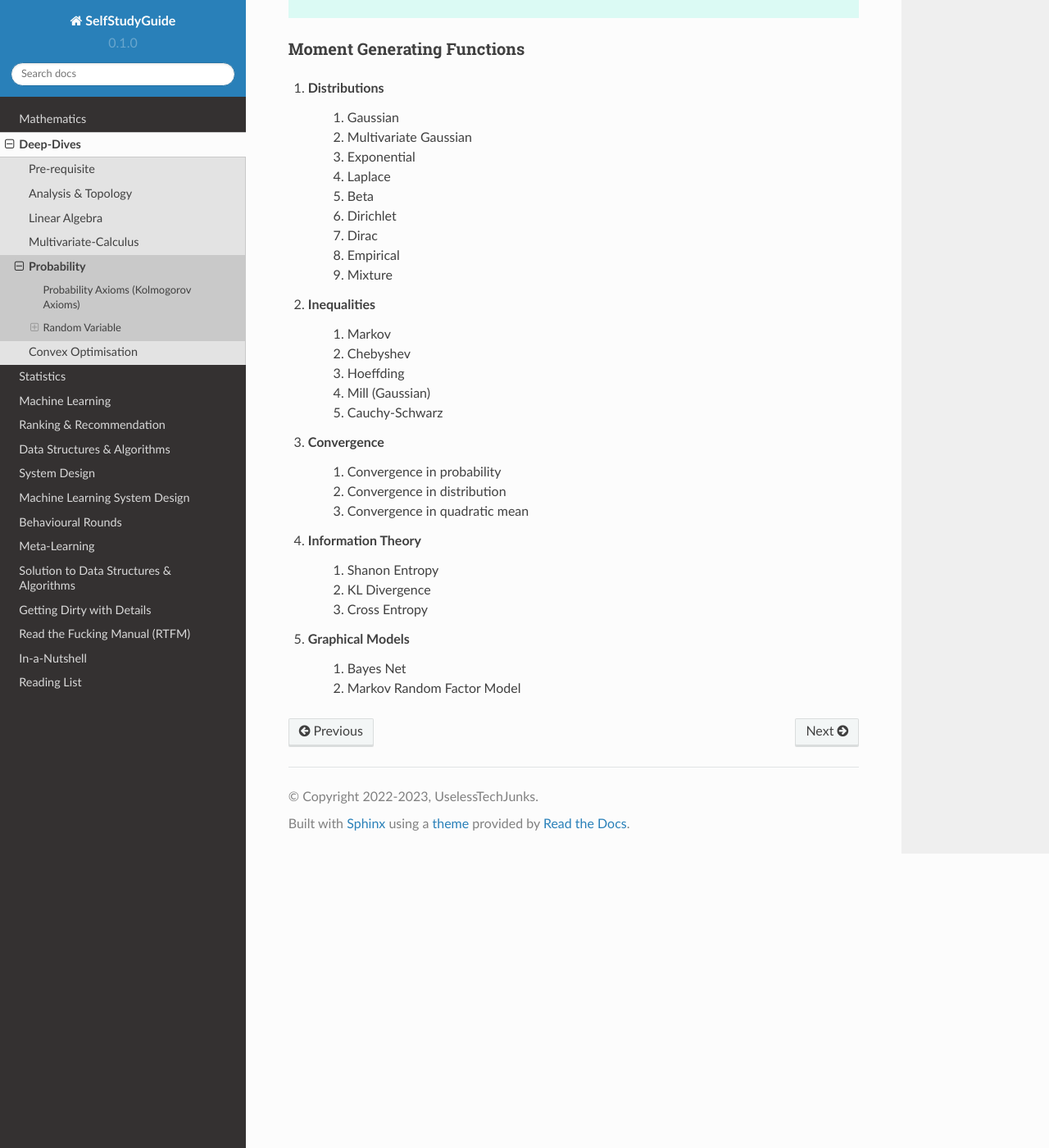
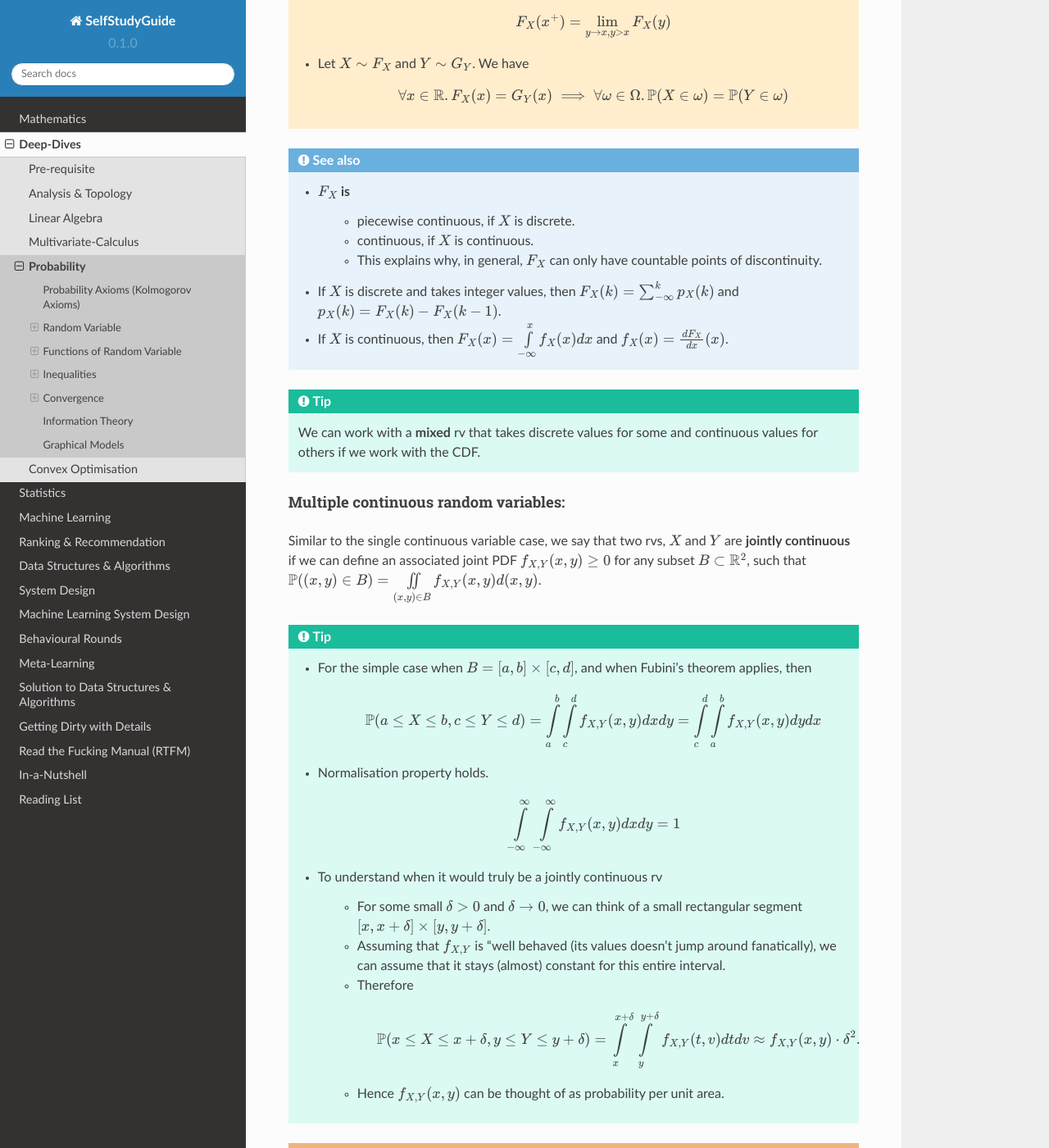
Before and after one commit to uselesstechjunks/leetcode, a Sphinx documentation site: the page built from docs/source/math/prob.rst, in a window 1280 px wide and 1400 px high, scrolled down 13003 px. Shown: the whole window at 82% size. Built offline with Sphinx 7.4.7 and the Read the Docs theme 2.0.0, drawn with Linux system fonts in a browser that asks for light colours; some of the changed text lies outside the part shown.

Commit message:
Update prob.rst (#84)
* Update prob.rst

* Update prob.rst

* Update prob.rst

* Update prob.rst

* Update prob.rst

* Update prob.rst

* Update prob.rst

* Update prob.rst

* Update prob.rst

```diff
--- a/docs/source/math/prob.rst
+++ b/docs/source/math/prob.rst
@@ -81,14 +81,14 @@ Expectation and Variance:
 ..  warning::
 	For non-linear functions, it is generally **not** true that :math:`\mathbb{E}[g(X)]=g(\mathbb{E}[X])`.
 
-Multiple random variables:
-------------------------------------
+Multiple discrete random variables:
+--------------------------------------
 .. note::
 	* We can define the joint-probability mass function for 2 rvs as
 
 		.. math:: p_{X,Y}(x,y)=\mathbb{P}(\{X=x\}\cap\{Y=y\})=\mathbb{P}(X=x,Y=y).
 
-	* The **marginal probability** is defined as :math:`p_X(x)=\sum_y p_{X,Y}(x,y)`.
+	* The **marginal probability** is defined as :math:`p_X(x)=\sum_y p_{X,Y}(x,y)` (similarly for :math:`p_Y(y)`.).
 	* LOTUS holds, i.e. for :math:`g(X,Y)`, :math:`\mathbb{E}[g(X,Y)]=\sum_{x,y} g(x,y) p_{X,Y}(x,y)`.
 	* Linearity of expectation holds, i.e. :math:`\mathbb{E}[aX+bY+c]=a\mathbb{E}[X]+b\mathbb{E}[Y]+c`.
 	* Extends naturally for more than 2 rvs.
@@ -418,16 +418,97 @@ We can define Expectation of as :math:`\int\limits_{-\infty}^\infty x f_X(x) dx`
 Cumulative distribution function:
 ------------------------------------------
 
+Regardless of whether a rv is discrete or continuous, there event :math:`\{X\leq x\}` has well defined probability.
+
+.. note::
+	We can define a **cumulative distribution function** (CDF) for any rv as
+
+		.. math::
+			F_X(x)=\mathbb{P}(X\leq x)=\begin{cases}
+			    \sum_{k\leq x} p_X(k), & \text{if $X$ is discrete} \\
+			    \int\limits_{-\infty}^x f_X(x) dx, & \text{if $X$ is continuous}
+			  \end{cases}
+
+.. attention::
+	* Monotonic: The CDF :math:`F_X(x)` is non-decreasing. If :math:`x_1<x_2`, then :math:`F_X(x_1)\leq F_X(x_2)`.
+	* Normalised: We have :math:`\lim\limits_{x\to -\infty} F_X(x)=0` and :math:`\lim\limits_{x\to \infty} F_X(x)=1`.
+	* Right-continuous: We have :math:`F_X(x)=F_X(x^+)` for all :math:`x`, where
+
+		.. math:: F_X(x^+)=\lim\limits_{y\to x, y > x} F_X(y)
+
+	* Let :math:`X\sim F_X` and :math:`Y\sim G_Y`. We have
+
+		.. math:: \forall x\in\mathbb{R}. F_X(x)=G_Y(x)\implies \forall \omega\in\Omega. \mathbb{P}(X\in \omega)=\mathbb{P}(Y\in \omega)
+
+.. seealso::
+	* :math:`F_X` is
+		* piecewise continuous, if :math:`X` is discrete.
+		* continuous, if :math:`X` is continuous.
+		* This explains why, in general, :math:`F_X` can only have countable points of discontinuity.
+	* If :math:`X` is discrete and takes integer values, then :math:`F_X(k)=\sum_{-\infty}^k p_X(k)` and :math:`p_X(k)=F_X(k)-F_X(k-1)`.
+	* If :math:`X` is continuous, then :math:`F_X(x)=\int\limits_{-\infty}^x f_X(x) dx` and :math:`f_X(x)=\frac{dF_X}{dx}(x)`.
+
+.. tip::
+	We can work with a **mixed** rv that takes discrete values for some and continuous values for others if we work with the CDF.
+
+Multiple continuous random variables:
+-----------------------------------------
+Similar to the single continuous variable case, we say that two rvs, :math:`X` and :math:`Y` are **jointly continuous** if we can define an associated joint PDF :math:`f_{X,Y}(x,y)\geq 0` for any subset :math:`B\subset\mathbb{R}^2`, such that :math:`\mathbb{P}((x,y)\in B)=\iint\limits_{(x,y)\in B} f_{X,Y}(x,y) d(x,y)`.
+
+.. tip::
+	* For the simple case when :math:`B=[a,b]\times [c,d]`, and when Fubini's theorem applies, then
+
+		.. math:: \mathbb{P}(a\leq X\leq b, c\leq Y\leq d)=\int\limits_a^b\int\limits_c^d f_{X,Y}(x,y) dx dy=\int\limits_c^d\int\limits_a^b f_{X,Y}(x,y) dy dx
+	* Normalisation property holds.
+
+		.. math:: \int\limits_{-\infty}^\infty\int\limits_{-\infty}^\infty f_{X,Y}(x,y)dx dy=1
+	* To understand when it would truly be a jointly continuous rv
+
+		* For some small :math:`\delta>0` and :math:`\delta\to 0`, we can think of a small rectangular segment :math:`[x,x+\delta]\times[y,y+\delta]`.
+		* Assuming that :math:`f_{X,Y}` is "well behaved (its values doesn’t jump around fanatically), we can assume that it stays (almost) constant for this entire interval.
+		* Therefore
+
+			.. math:: \mathbb{P}(x\leq X\leq x+\delta, y\leq Y\leq y+\delta)=\int\limits_x^{x+\delta}\int\limits_y^{y+\delta}f_{X,Y}(t,v)dt dv\approx f_{X,Y}(x,y)\cdot\delta^2.
+		* Hence :math:`f_{X,Y}(x,y)` can be thought of as probability per unit area.
+
+.. warning::
+	If :math:`X=g(Y)`, then the entire function :math:`f_{X,Y}` has an area of 0 in the :math:`\mathbb{R}^2` plane. Therefore, we cannot define a PDF which can represent probability per unit area. So :math:`X` and :math:`Y` cannot be **jointly** continuous even if the marginal PDFs are well defined.
+
+.. note::
+	* The marginal probability is defined as :math:`f_X(x)=\int\limits_{-\infty}^\infty f_{X,Y}(x,y)dy` (similarly for :math:`f_Y(y)`).
+	* We can define **joint CDF** as
+
+		.. math:: F_{X,Y}(x,y)=\mathbb{P}(X\leq x, Y\leq y)=\int\limits_{-\infty}^x \int\limits_{-\infty}^y f_{X,Y}(x,y) dx dy
+
+		* PDF can be recovered from CDF as
+
+			.. math:: f_{X,Y}(x,y)=\frac{\partial^2 F_{X,Y}}{\partial x\partial x}(x,y).
+	* Extends naturally for more than 2 rvs.
+	* All the properties for expectation holds as usual.
+
+
+Conditioning:
+------------------------------------
+
+Conditioning on an event
+^^^^^^^^^^^^^^^^^^^^^^^^^^^^^^^^^^^^^^^^^^^^^
+
+Conditioning on a random variables
+^^^^^^^^^^^^^^^^^^^^^^^^^^^^^^^^^^^^^^^^^^^^^
 
 Some continuous random variables
 ^^^^^^^^^^^^^^^^^^^^^^^^^^^^^^^^^^^^^^^^^^^^^
 
 * Uniform:
+* Exponential
+* Gaussian
+* Multivariate Gaussian
 
 TODO
 
+*********************************************
 Functions of Random Variable
-=============================================
+*********************************************
 .. tip::
 	Sum of independent rvs - Convolution:
 
@@ -436,12 +517,9 @@ Functions of Random Variable
 		.. math:: p_Z(z)=\sum_{x=-\infty}^\infty p_X(x) p_Y(z-x)=(p_X \ast p_Y)[z].
 
 Moment Generating Functions
-=============================================
+====================================
 
 #. Distributions
-	#. Gaussian
-	#. Multivariate Gaussian
-	#. Exponential
 	#. Laplace
 	#. Beta
 	#. Dirichlet
@@ -449,23 +527,58 @@ Moment Generating Functions
 	#. Empirical
 	#. Mixture
 
-#. Inequalities
-	#. Markov
-	#. Chebyshev
-	#. Hoeffding
-	#. Mill (Gaussian)
-	#. Cauchy-Schwarz
+*********************************************
+Inequalities
+*********************************************
 
-#. Convergence
-	#. Convergence in probability
-	#. Convergence in distribution
-	#. Convergence in quadratic mean
+Markov
+====================================
 
-#. Information Theory
+Chebyshev
+====================================
+
+Hoeffding
+====================================
+
+Mill (Gaussian)
+====================================
+
+Cauchy-Schwarz
+====================================
+
+*********************************************
+Convergence
+*********************************************
+
+Convergence in probability
+====================================
+
+Convergence in distribution
+====================================
+
+Convergence in quadratic mean
+====================================
+
+Weak Law of Large Number
+====================================
+
+Strong Law of Large Number
+====================================
+
+Central Limit Theorem
+====================================
+
+*********************************************
+Information Theory
+*********************************************
+
 	#. Shanon Entropy
 	#. KL Divergence
 	#. Cross Entropy
 
-#. Graphical Models
+*********************************************
+Graphical Models
+*********************************************
+
 	#. Bayes Net
 	#. Markov Random Factor Model
```
